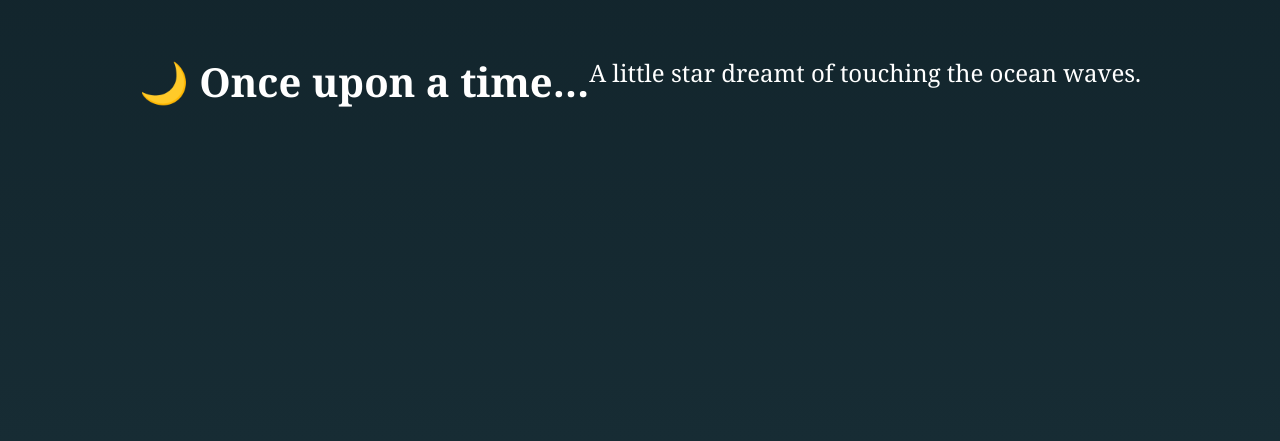
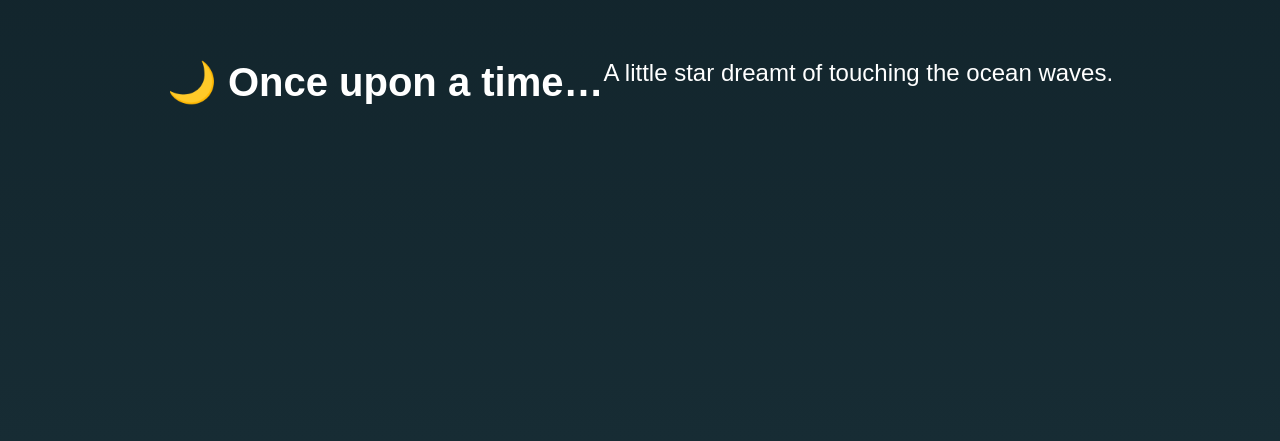
Before and after one commit to gowthami318/collaboration, a plain HTML site: page index.html in a window 1280 px wide. Shown: the part 359-800 px from the top of the page. Drawn offline with Linux system fonts and the light colour scheme.

Commit message:
Update index.html

```diff
--- a/index.html
+++ b/index.html
@@ -7,7 +7,7 @@
   <style>
     body {
       margin: 0;
-      font-family: "Georgia", serif;
+      font-family: "Arial", serif;
       background: linear-gradient(to bottom, #0f2027, #203a43, #2c5364);
       color: #fff;
       overflow-x: hidden;
```
